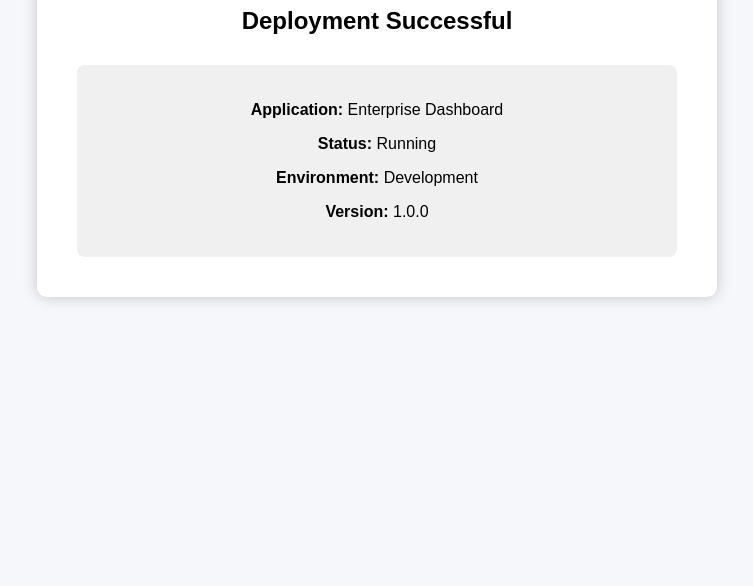
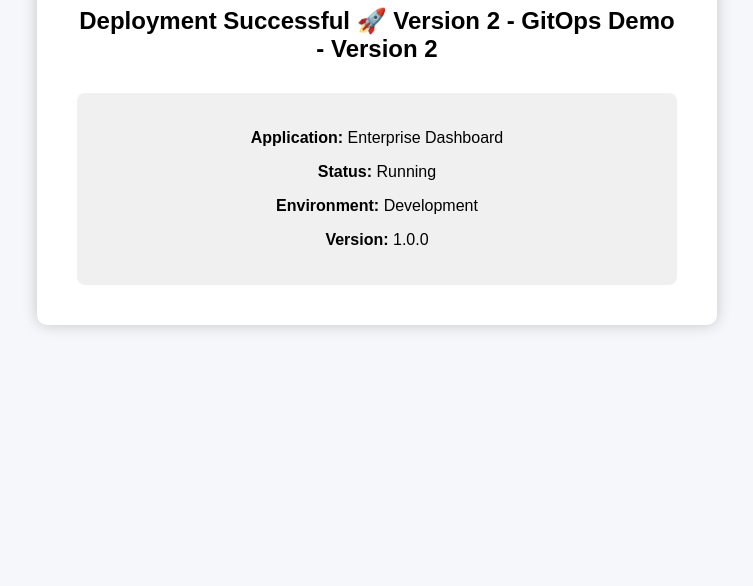
Before and after one commit to sandeep-ten/enterprise-devsecops-pipeline, a plain HTML site: page app/index.html in a window 1280 px wide. Shown: the part 214-800 px from the top of the page, without its empty margins (263-1016 px from the left). Drawn offline with Linux system fonts and the light colour scheme.

Commit message:
Updated homepage to Version 2

```diff
--- a/app/index.html
+++ b/app/index.html
@@ -19,7 +19,7 @@
 
 <h1>🚀 Enterprise DevSecOps Pipeline</h1>
 
-<h2>Deployment Successful</h2>
+<h2>Deployment Successful 🚀 Version 2 - GitOps Demo - Version 2</h2>
 
 <div class="card">
 
```
